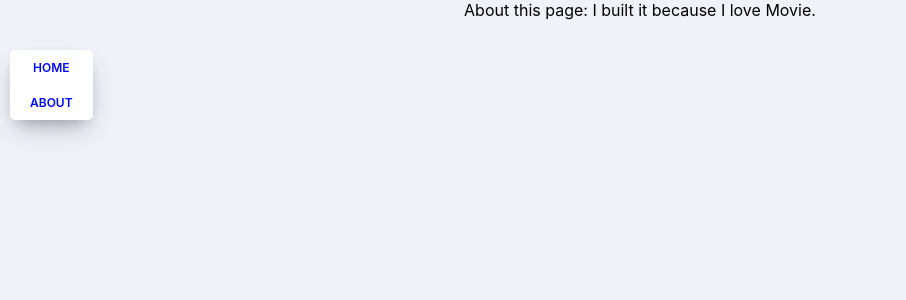
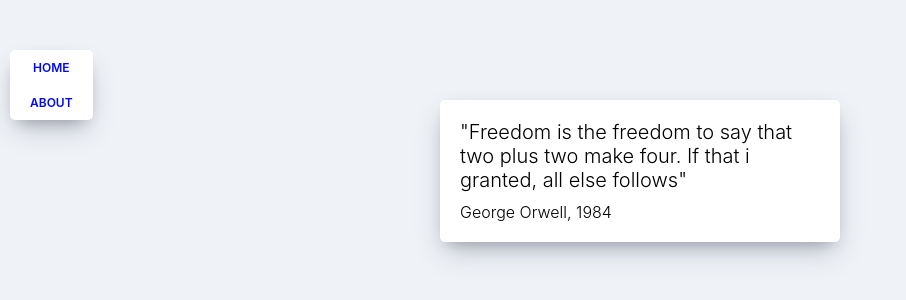
Before and after one commit to Leechaebeen/movie_app, a React (Create React App) app: page /#/about in a window 1280 px wide. Shown: the top 300 px of the page, without its empty margins (0-906 px from the left). Built offline with nearby package versions, Linux system fonts and the light colour scheme.

Commit message:
Sharing Props Between Routes

```diff
--- a/src/App.js
+++ b/src/App.js
@@ -1,6 +1,7 @@
 import { HashRouter, Route } from "react-router-dom";
 import About from "./routes/About";
 import Home from "./routes/Home";
+import Detail from "./routes/Detail";
 import Navigation from "./components/Navigation";
 import "./App.css";
 
@@ -12,6 +13,7 @@ function App()
     <Navigation></Navigation>
     <Route path="/" exact={true} component={Home}/>
     <Route path="/about" component={About}></Route>
+    <Route path="/movie-detail" component={Detail}></Route>
   </HashRouter>
   );
 }
--- a/src/components/Movie.js
+++ b/src/components/Movie.js
@@ -1,9 +1,16 @@
 import PropTypes from "prop-types";
+import {Link} from "react-router-dom";
 import "./Movie.css";
 
 // 컴포넌트가 state 가 필요없을 경우에는 class component 가 될 필요가 없다.
 function Movie({ year, title, summary, poster, genres }) {
   return (
+    <Link to={{
+      pathname:"/movie-detail",
+      state: {
+        year, title, summary, poster, genres
+      }
+    }}>
       <div className="movie">
         <img src={poster} alt={title}></img>
         <div className="movie_data">
@@ -17,6 +24,7 @@ function Movie({ year, title, summary, poster, genres }) {
           <p className="movie_summary">{summary.slice(0, 180)}...</p>
         </div>
       </div>
+    </Link>
   );
 }
 
--- a/src/components/Navigation.js
+++ b/src/components/Navigation.js
@@ -6,13 +6,7 @@ function Navigation()
     return (
     <div className="nav">
         <Link to="/">Home</Link>
-        <Link to= {{
-            pathname:"/about",
-            state:{
-                fromNavigation: true,
-
-            }
-            }}>About</Link>
+        <Link to="/about">About</Link>
     </div>);
 }
 
--- a/src/routes/About.js
+++ b/src/routes/About.js
@@ -1,6 +1,16 @@
-function About()
+import "./About.css";
+
+function About(props)
 {
-    return <span>About this page: I built it because I love Movie.</span>;
+    return(
+        <div className="about__container">
+            <span>
+                "Freedom is the freedom to say that two plus two make four. If that i
+                granted, all else follows"
+            </span>
+            <span>George Orwell, 1984</span>
+        </div>
+    )
 }
 
 export default About;
--- /dev/null
+++ b/src/routes/Detail.js
@@ -0,0 +1,9 @@
+function Detail(props)
+{
+    return (
+        <h1>안녕</h1>
+    );
+
+}
+
+export default Detail;
```
Lines whose indentation alone changed are shown as unchanged.
